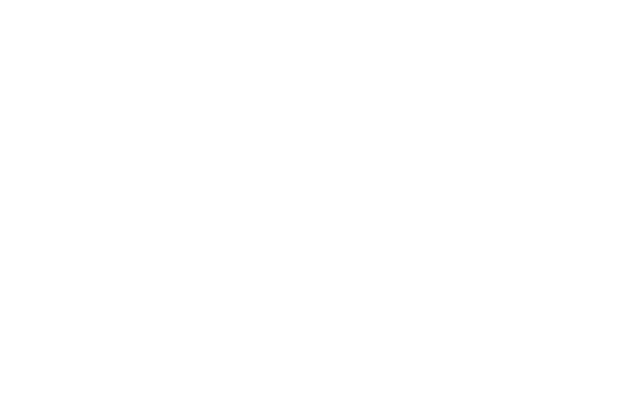
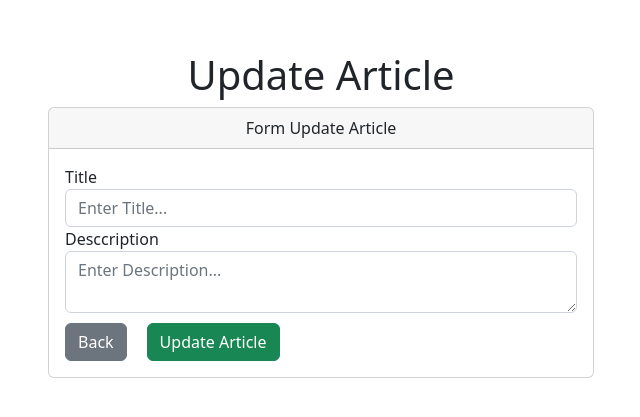
Before and after one commit to Jump-Higher/REACT-CRUD-API, a React (Vite) app in the folder Frontend/: page /update-article in a window 1280 px wide. Before the commit this address had no page. Shown: the part 119-536 px from the top of the page, without its empty margins (319-959 px from the left). Built offline with nearby package versions, Linux system fonts and the light colour scheme.

Commit message:
template update article

```diff
--- a/Frontend/src/App.jsx
+++ b/Frontend/src/App.jsx
@@ -1,15 +1,16 @@
-import { Route, Routes } from 'react-router-dom'
-import { AddArticle, ListArticle } from './crud'
+import { Route, Routes } from "react-router-dom";
+import { AddArticle, ListArticle, UpdateArticle } from "./crud";
 
 function App() {
   return (
     <>
       <Routes>
-        <Route path='/' element={<ListArticle />} />
-        <Route path='/add-article' element={<AddArticle />} />
+        <Route path="/" element={<ListArticle />} />
+        <Route path="/add-article" element={<AddArticle />} />
+        <Route path="/update-article" element={<UpdateArticle />} />
       </Routes>
     </>
-  )
+  );
 }
 
-export default App
+export default App;
--- /dev/null
+++ b/Frontend/src/crud/UpdateArticle/index.jsx
@@ -0,0 +1,47 @@
+// import React from 'react'
+import { Button, Gap } from '../../components'
+
+const UpdateArticle = () => {
+  return (
+    <>
+    <div className='container'>
+      <Gap height={170} />
+      <h1 className='text-center'> Update Article</h1>
+      <div className='row justify-content-center'>
+        <div className='col-md-6'>
+          <div className='card'>
+            <div className='card-header text-center'>Form Update Article</div>
+            <div className='card-body'>
+              <form>
+                <div className='form-group'>
+                  <label htmlFor=''>Title</label>
+                  <input
+                    type='text'
+                    className='form-control'
+                    placeholder='Enter Title...'
+                  />
+                </div>
+                <div className='form-group'>
+                  <label htmlFor=''>Desccription</label>
+                  <textarea
+                    className='form-control'
+                    placeholder='Enter Description...'
+                  ></textarea>
+                </div>
+                <Gap height={10} />
+                <div className='btn-group'>
+                  <Button to='/' label='Back' variant='secondary' />
+                  <Gap width={20} />
+                  <Button label='Update Article' variant='success' />
+                </div>
+              </form>
+            </div>
+          </div>
+        </div>
+      </div>
+    </div>
+  </>
+  )
+}
+
+export default UpdateArticle
--- a/Frontend/src/crud/index.jsx
+++ b/Frontend/src/crud/index.jsx
@@ -1,4 +1,5 @@
-import ListArticle from './ListArticle'
-import AddArticle from './AddArticle'
+import ListArticle from "./ListArticle";
+import AddArticle from "./AddArticle";
+import UpdateArticle from "./UpdateArticle";
 
-export { ListArticle, AddArticle }
+export { ListArticle, AddArticle, UpdateArticle };
```
